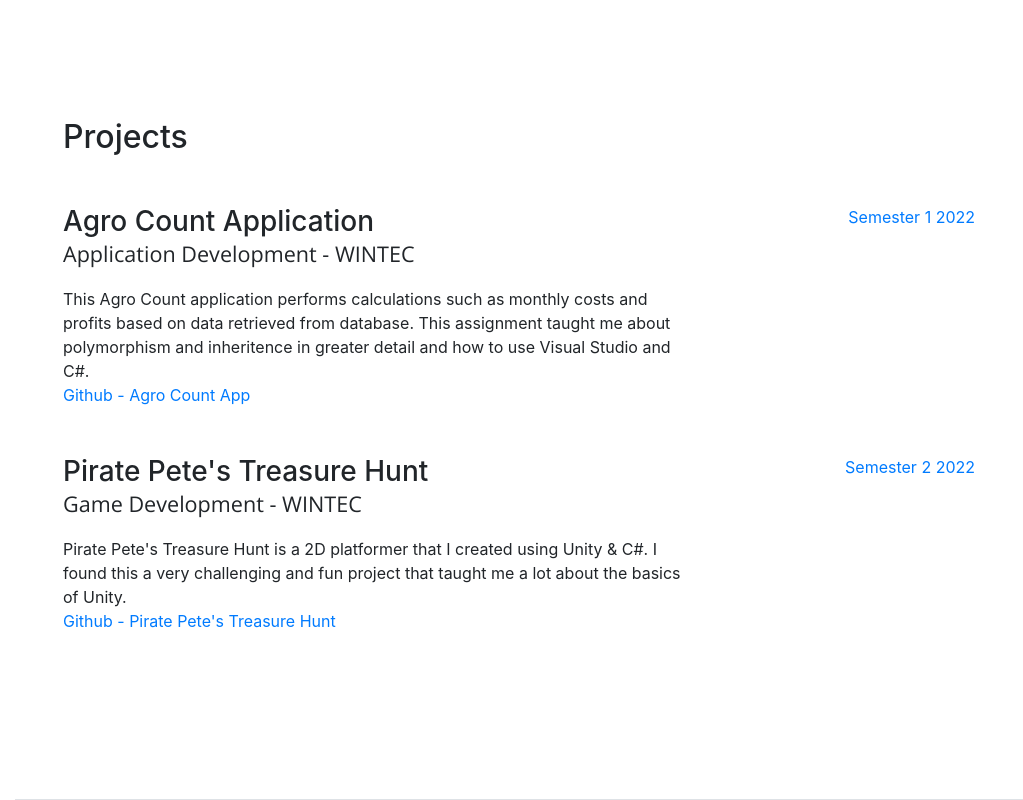
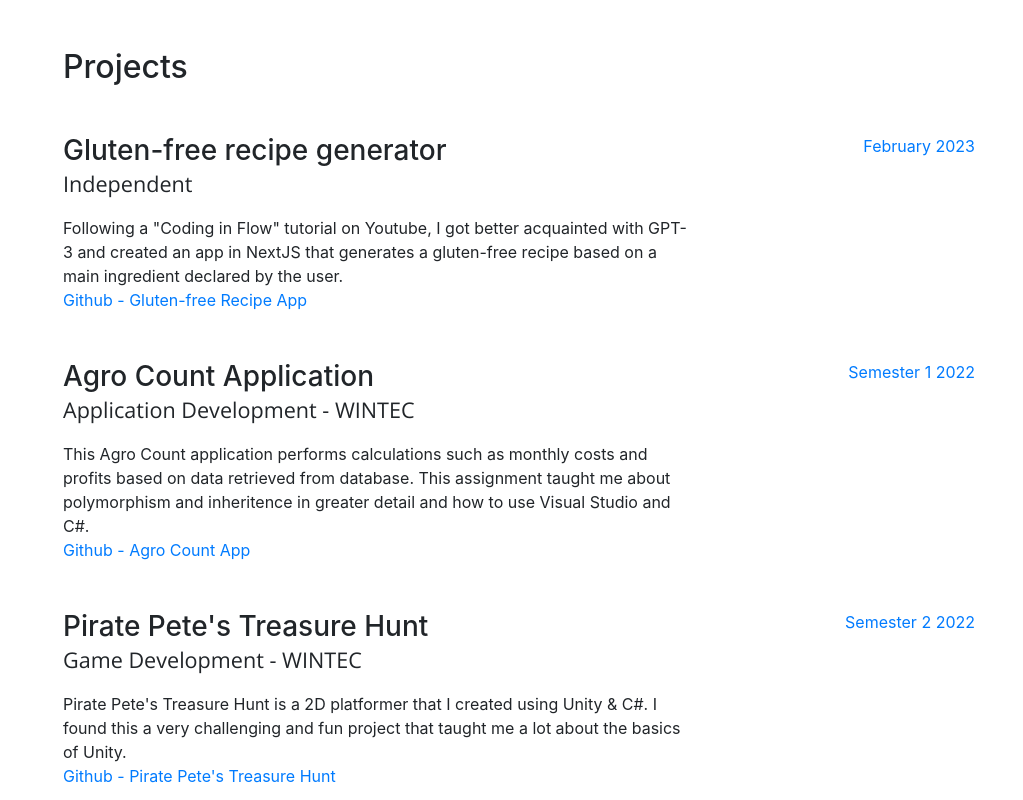
Before and after one commit to kylejphillips88/kylejphillips88.github.io, a website with bundled scripts: page index.html in a window 1280 px wide. Shown: the part 2400-3200 px from the top of the page, without its empty margins (257-1280 px from the left). Built offline with nearby package versions, Linux system fonts and the light colour scheme; a web font is replaced by a local one.

Commit message:
Update index.html

```diff
--- a/index.html
+++ b/index.html
@@ -152,6 +152,18 @@
 
           <div class="resume-item d-flex flex-column flex-md-row mb-5">
             <div class="resume-content mr-auto">
+              <h3 class="mb-0">Gluten-free recipe generator</h3>
+              <div class="subheading mb-3">Independent</div>
+              <div>Following a "Coding in Flow" tutorial on Youtube, I got better acquainted with GPT-3 and created an app in NextJS that generates a gluten-free recipe based on a main ingredient declared by the user. </div>
+              <a href="https://github.com/kylejphillips88/nextjs-gpt3">Github - Gluten-free Recipe App</a>
+            </div>
+            <div class="resume-date text-md-right">
+              <span class="text-primary">February 2023</span>
+            </div>
+          </div>
+
+          <div class="resume-item d-flex flex-column flex-md-row mb-5">
+            <div class="resume-content mr-auto">
               <h3 class="mb-0">Agro Count Application</h3>
               <div class="subheading mb-3">Application Development - WINTEC</div>
               <div>This Agro Count application performs calculations such as monthly costs and profits based on data retrieved from database. This assignment taught me about polymorphism and inheritence in greater detail and how to use Visual Studio and C#.</div>
```
